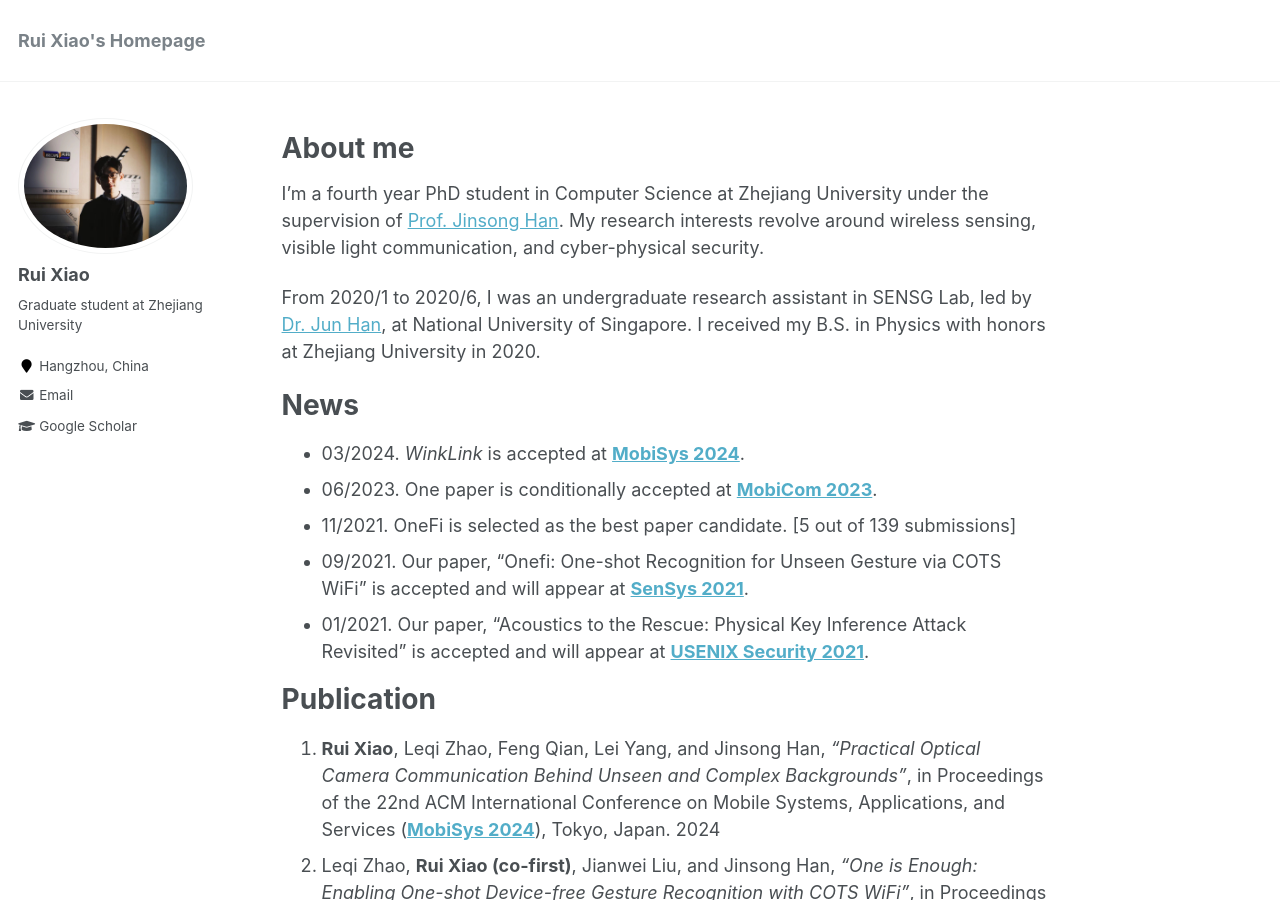
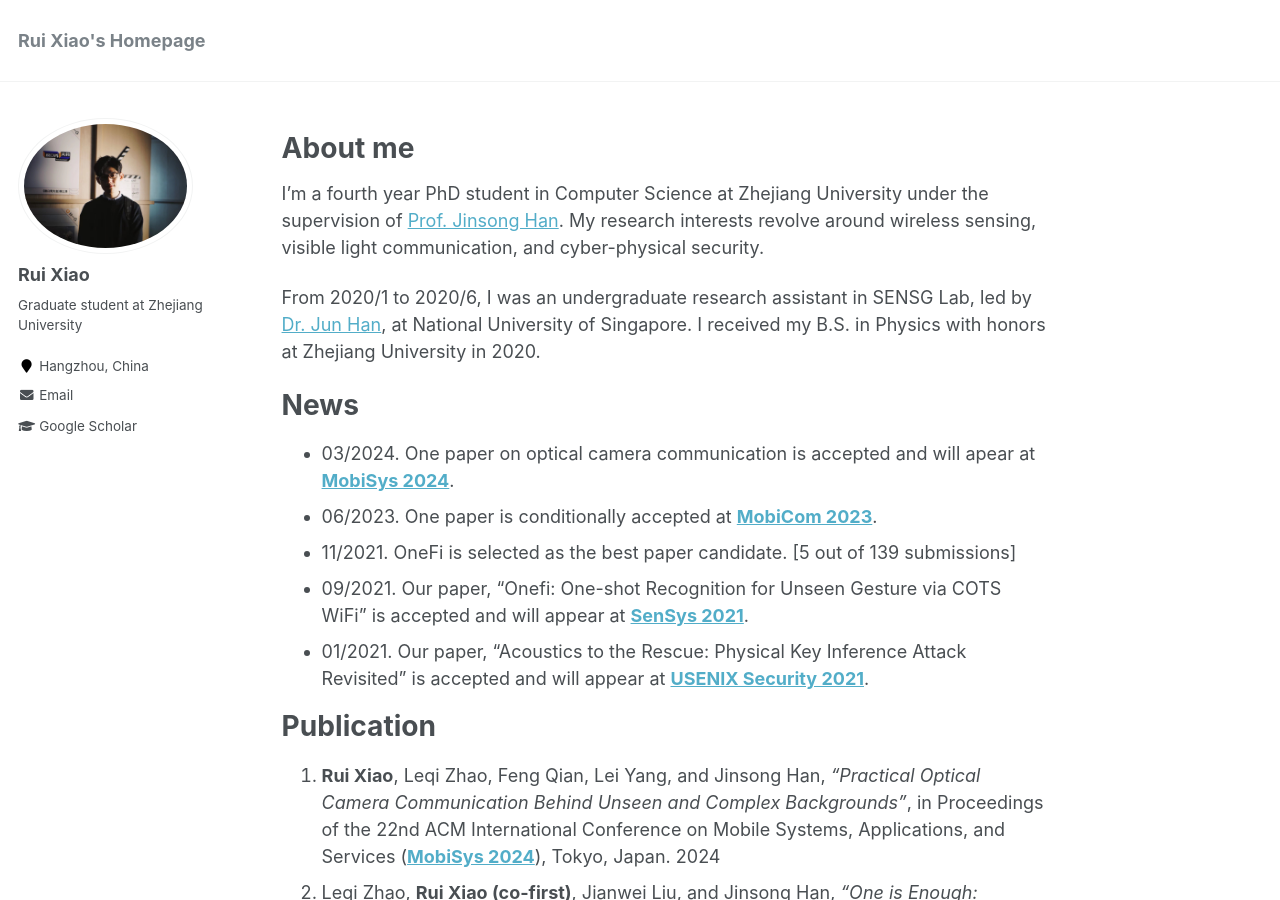
Before and after one commit to ruixiao24/ruixiao24.github.io, a Jekyll site: the page built from _pages/about.md, in a window 1280 px wide and 900 px high. Built offline with Jekyll 4.4.1, drawn with Linux system fonts in a browser that asks for light colours.

Commit message:
Update about.md

```diff
--- a/_pages/about.md
+++ b/_pages/about.md
@@ -15,7 +15,7 @@
 From 2020/1 to 2020/6, I was an undergraduate research assistant in SENSG Lab, led by [Dr. Jun Han](http://www.junhan.org/), at National University of Singapore. I received my B.S. in Physics with honors at Zhejiang University in 2020.
 
 # News
-- 03/2024. *WinkLink* is accepted at **[MobiSys 2024](https://sigmobile.org/mobisys/2024/)**.
+- 03/2024. One paper on optical camera communication is accepted and will apear at **[MobiSys 2024](https://sigmobile.org/mobisys/2024/)**.
 - 06/2023. One paper is conditionally accepted at **[MobiCom 2023](https://sigmobile.org/mobicom/2023/)**.
 - 11/2021. OneFi is selected as the best paper candidate. [5 out of 139 submissions]
 - 09/2021. Our paper, “Onefi: One-shot Recognition for Unseen Gesture via COTS WiFi” is accepted and will appear at **[SenSys 2021](https://sensys.acm.org/2021/)**.
```
